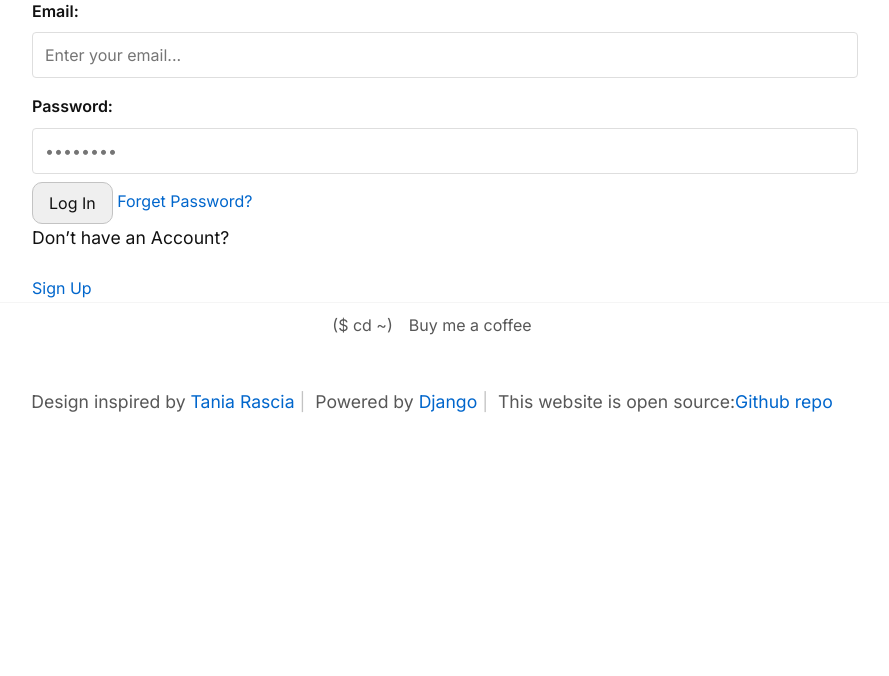
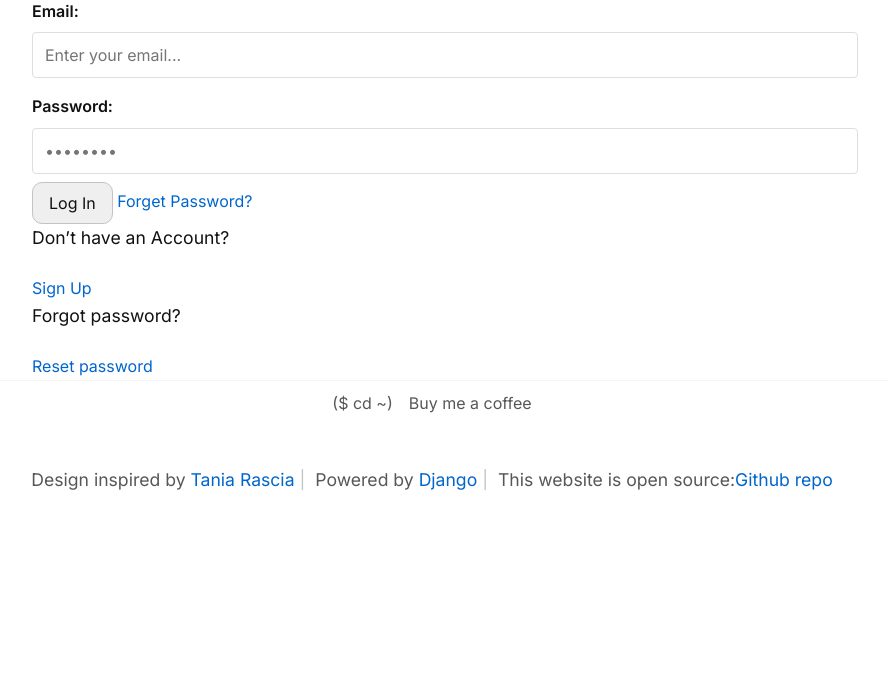
Before and after one commit to zft9xgy/django-starter, a Django app: page /users/login/ in a window 1280 px wide. Shown: the part 204-880 px from the top of the page, without its empty margins (208-1097 px from the left). Before the commit the page ends 616 px from the top, so only its background shows below. Run offline with Django 5.2, Linux system fonts and the light colour scheme.

Commit message:
Add: reset password by email

```diff
--- /dev/null
+++ b/users/templates/users/pw-reset/emails/users-reset-subjet.txt
@@ -0,0 +1 @@
+Restablecimiento de contraseña en {{ site_name }}
--- a/users/templates/users/users-login.html
+++ b/users/templates/users/users-login.html
@@ -43,6 +43,10 @@
         <p>Don’t have an Account?</p>
         <a href="{% url 'user-register' %}">Sign Up</a>
       </div>
+      <div class="auth__alternative">
+        <p>Forgot password?</p>
+        <a href="{% url 'password_reset' %}">Reset password</a>
+      </div>
     </div>
   </div>
 </main>
--- a/users/urls.py
+++ b/users/urls.py
@@ -1,6 +1,8 @@
-from django.urls import path
+from django.urls import path, reverse_lazy
 from django.views.generic import TemplateView
 from . import views
+from django.contrib.auth import views as auth_views
+
 
 urlpatterns = [
     path('login/',views.userLogin,name='user-login'),
@@ -8,4 +10,26 @@ urlpatterns = [
     path('logout/',views.userLogout,name='user-logout'),
     path('account/',views.userAccount,name='user-account'),
     path('delete/',views.userDelete,name='user-delete'),
+
+    # reset password
+    path('password-reset/',
+         auth_views.PasswordResetView.as_view(
+               template_name='users/pw-reset/users-reset-password.html',
+               email_template_name='users/pw-reset/emails/users-reset-email.html',  # Plantilla de correo personalizada
+               subject_template_name='users/pw-reset/emails/users-reset-subjet.txt',  # Plantilla opcional para el asunto del correo
+               success_url=reverse_lazy('password_reset_done'),
+          ),
+         name='password_reset'),
+
+    path('password-reset/done/',
+         auth_views.PasswordResetDoneView.as_view(template_name='users/pw-reset/users-reset-password-done.html'),
+         name='password_reset_done'),
+
+    path('reset/<uidb64>/<token>/',
+         auth_views.PasswordResetConfirmView.as_view(template_name='users/pw-reset/users-reset-password-confirm.html'),
+         name='password_reset_confirm'),
+
+    path('reset/done/',
+         auth_views.PasswordResetCompleteView.as_view(template_name='users/pw-reset/users-reset-password-complete.html'),
+         name='password_reset_complete'),
 ]
```
Also changed, not shown: personalweb/settings.py (+17 -7 lines), users/templates/users/pw-reset/emails/users-reset-email.html (added, +10 -0 lines), users/templates/users/pw-reset/users-reset-password-complete.html (added, +7 -0 lines), users/templates/users/pw-reset/users-reset-password-confirm.html (added, +7 -0 lines), users/templates/users/pw-reset/users-reset-password-done.html (added, +7 -0 lines), users/templates/users/pw-reset/users-reset-password.html (added, +11 -0 lines).
